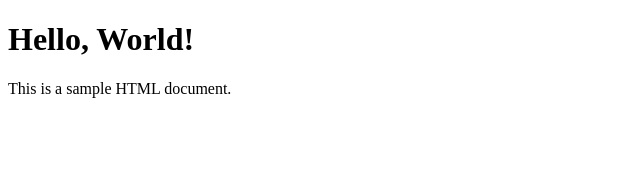
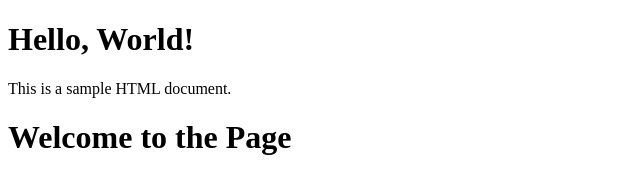
Before and after one commit to Nirmal-pandey1/Git-Tut, a plain HTML site: page index.html in a window 1280 px wide. Shown: the whole page, without its empty margins (0-640 px from the left). Drawn offline with Linux system fonts and the light colour scheme.

Commit message:
version2

```diff
--- a/index.html
+++ b/index.html
@@ -8,5 +8,6 @@
 <body>
     <h1>Hello, World!</h1>
     <p>This is a sample HTML document.</p>
+    <h1>Welcome to the Page</h1>
 </body>
 </html>
```
